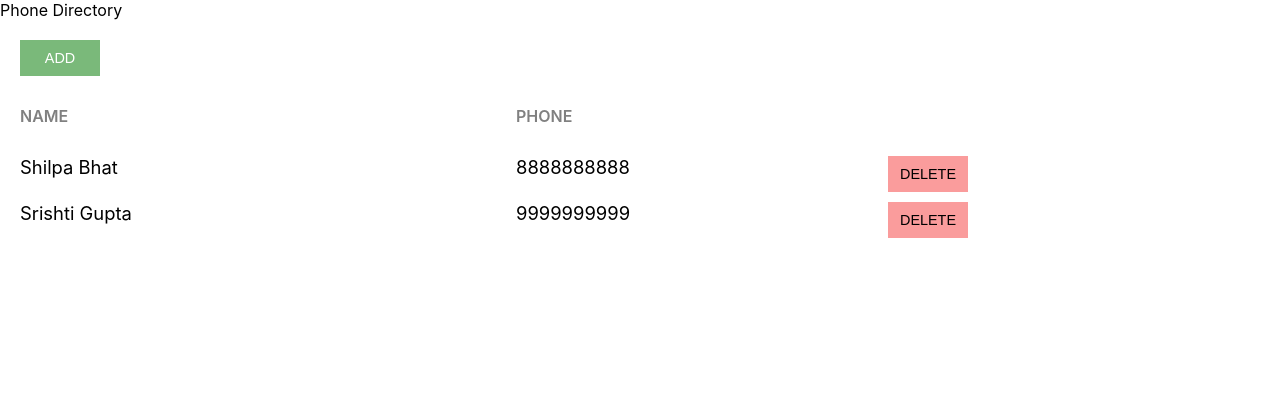
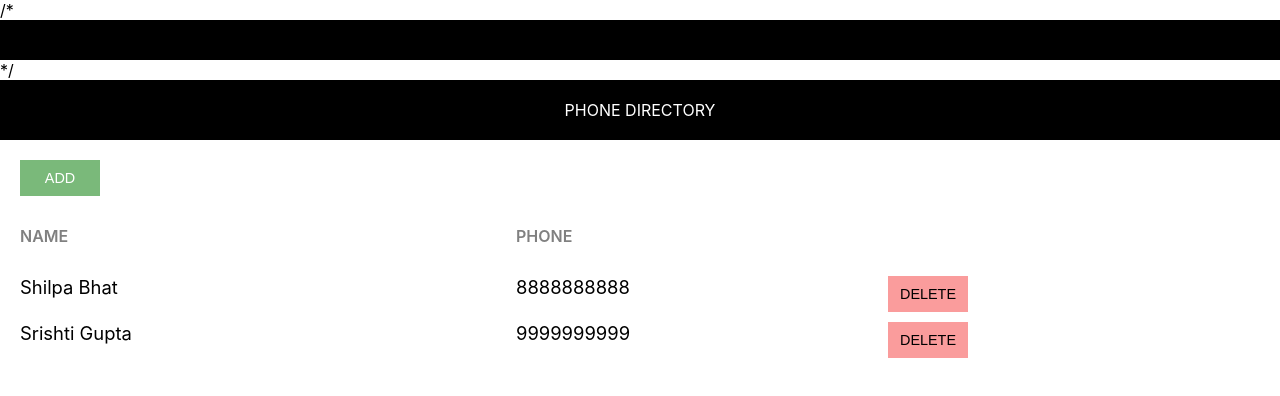
Before and after one commit to enakshi123/Phone-Directory, a React (Create React App) app: page / in a window 1280 px wide. Shown: the top 396 px of the page. Built offline with nearby package versions, Linux system fonts and the light colour scheme.

Commit message:
Props: Passed 'heading' to Header component as props

```diff
--- a/src/App.js
+++ b/src/App.js
@@ -23,7 +23,8 @@ class App extends Component {
 		return (
     		<div>
 
-          <Header />
+        /* <Header /> */
+        <Header heading="Phone Directory" />
         <div className="component-body-container">
           <button className="custom-btn add-btn">Add</button>
 
--- a/src/Header.js
+++ b/src/Header.js
@@ -1,19 +1,19 @@
 import React, {Component} from 'react';
+import './Header.css';
 
 
- class Header extends Component{
-    render(){
+    // render(){
     // const Header = function () {
-
+        const Header = function (props) {
         return(
             // <div style = {headerStyle}>
                 /* /* {this.props.title}  */
                 <div className="header">
-                Phone Directory
+                 {props.heading}
             </div>
         )
     }
-}
+
 
 
 export default Header;
```
